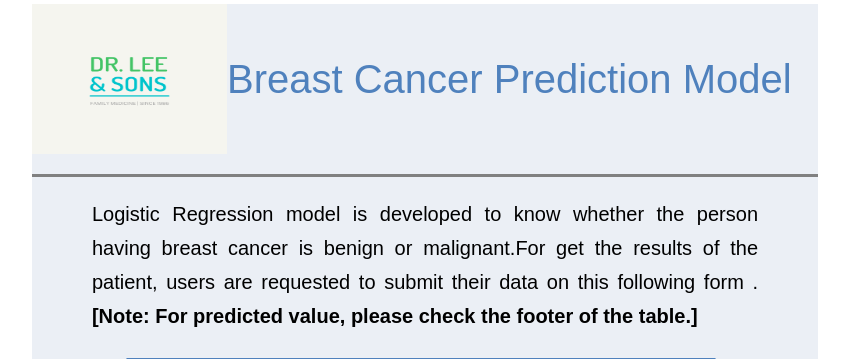
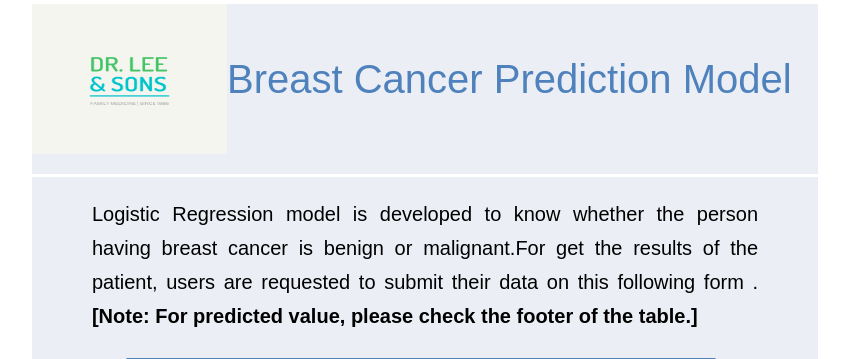
Before and after one commit to Hrutuja09/Breast-Cancer-Prediction-App, a Flask app: page / in a window 1280 px wide. Shown: the top 359 px of the page, without its empty margins (215-1064 px from the left). Run offline with Flask 2, Linux system fonts and the light colour scheme; parts of the project's set-up code (start-up, migrations or seed data) failed here and were passed over; some libraries are stand-ins or nearby versions; some web fonts are replaced.

Commit message:
Update index.html

```diff
--- a/templates/index.html
+++ b/templates/index.html
@@ -27,7 +27,7 @@
             <td><center><h1 class='main_heading'>Breast Cancer Prediction Model</h1></center></td>
           </tr>
         </table>
-        <hr style="height:3px;border-width:0;color:gray;background-color:gray">
+        <hr style="height:3px;border-width:0;color:white;background-color:white">
         <p>Logistic Regression model is developed to know whether the person having breast cancer is benign or malignant.For get the results of the patient, users are requested to submit their data on this following form .
         <b>[Note: For predicted value, please check the footer of the table.]</b></p>
         <table class="t1">
```
